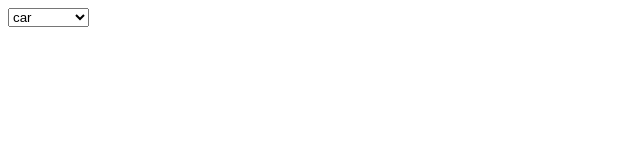
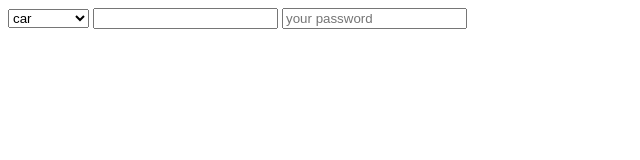
Before and after one commit to Chyzh-Illia/front_lessons, a plain HTML site: page HW_4/index.html in a window 1280 px wide. Shown: the whole page, without its empty margins (0-640 px from the left). Drawn offline with Linux system fonts and the light colour scheme.

Commit message:
Added_input_email_password_placeholder

```diff
--- a/HW_4/index.html
+++ b/HW_4/index.html
@@ -12,6 +12,8 @@
             <option value="car">car</option>
             <option value="motorbike">motorbike</option>
         </select>
+        <input type="text" name="Email" id="">
+        <input type="password" name="password" id="" placeholder="your password">
     </form>
 </body>
 </html>
```
